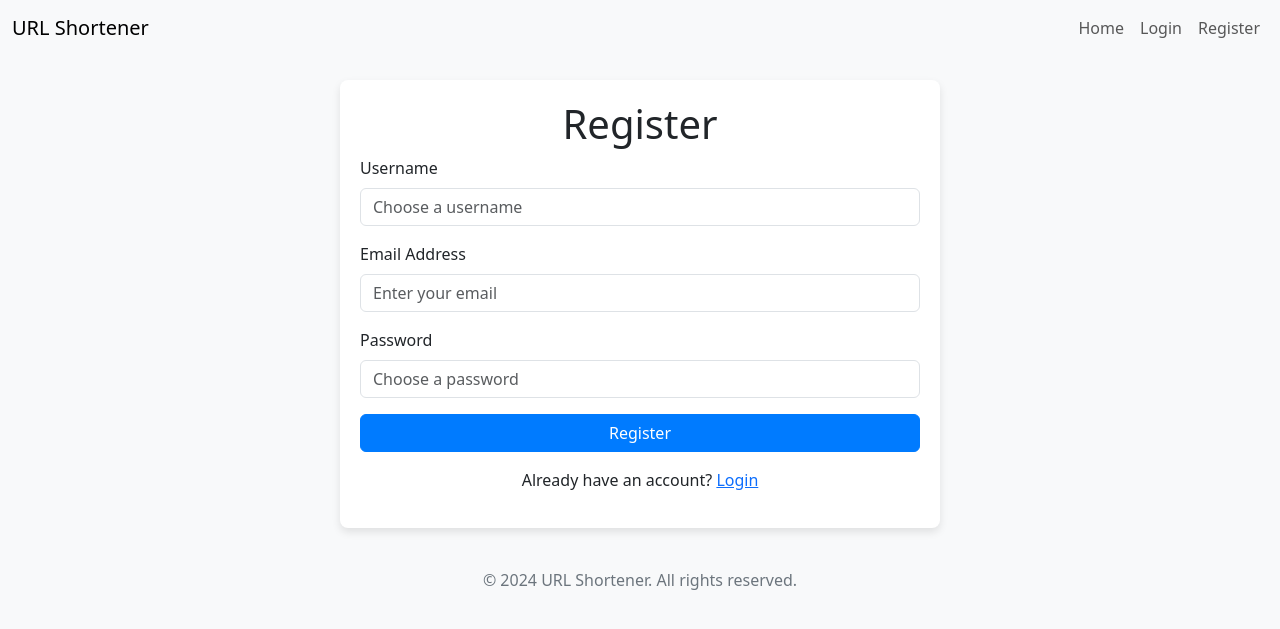
After one commit to YogeshBarai/url_shortener, a Flask app: page /register in a window 1280 px wide. The commit adds this page. Shown: the top 629 px of the page. Run offline with Flask 3, Linux system fonts and the light colour scheme.

Commit message:
login dashboard and visitors / url count

```diff
--- a/app.py
+++ b/app.py
@@ -2,8 +2,11 @@ from flask import Flask, render_template, redirect, url_for, request, flash
 from flask_sqlalchemy import SQLAlchemy
 from flask_login import LoginManager, login_user, login_required, logout_user, current_user
 from werkzeug.security import generate_password_hash, check_password_hash
-from models import db, User, URL
+from models import db, User, URL, VisitorCount
 import os
+from datetime import datetime
+import random
+import string
 
 BASE_DIR = os.path.abspath(os.path.dirname(__file__))
 DB_PATH = os.path.join(BASE_DIR, 'db', 'shorturl.db')
@@ -13,14 +16,16 @@ app = Flask(__name__)
 if not os.path.exists(os.path.join(BASE_DIR, 'db')):
     os.makedirs(os.path.join(BASE_DIR, 'db'))
 app.config['SQLALCHEMY_DATABASE_URI'] = f'sqlite:///{DB_PATH}'
+app.secret_key = os.urandom(24)
+
 db.init_app(app)
-
 with app.app_context():
     db.create_all()
 
 login_manager = LoginManager()
 login_manager.login_view = "login"
 login_manager.init_app(app)
+
 
 @login_manager.user_loader
 def load_user(user_id):
@@ -70,22 +75,50 @@ def logout():
 
 @app.route('/', methods=['GET', 'POST'])
 def index():
+    # Initialize the visitor counter if it doesn't exist
+    visitor = VisitorCount.query.first()
+    if visitor is None:
+        visitor = VisitorCount(count=0)
+        db.session.add(visitor)
+        db.session.commit()
+
+    # Increment the visitor count
+    visitor.count += 1
+    db.session.commit()
+
+    # Get the total number of URLs shortened
+    total_urls = URL.query.count()
+
     if request.method == 'POST':
-        if not current_user.is_authenticated:
-            flash("Please log in to shorten URLs.", "danger")
-            return redirect(url_for('login'))
         long_url = request.form['long_url']
         short_url = ''.join(random.choices(string.ascii_letters + string.digits, k=6))
-        url = URL(long_url=long_url, short_url=short_url, user_id=current_user.id)
+
+        # Check if the user is logged in
+        if current_user.is_authenticated:
+            # Save with associated user ID
+            url = URL(long_url=long_url, short_url=short_url, user_id=current_user.id)
+        else:
+            # Save without a user ID for anonymous users
+            url = URL(long_url=long_url, short_url=short_url)
+
         db.session.add(url)
         db.session.commit()
+
         flash(f"Short URL: {request.host_url}{short_url}", "success")
-    return render_template('index.html')
+
+    return render_template('index.html', visitor_count=visitor.count, total_urls=total_urls)
+
 
 @app.route('/<short_url>')
 def redirect_url(short_url):
     url = URL.query.filter_by(short_url=short_url).first_or_404()
     return redirect(url.long_url)
 
+
+@app.context_processor
+def inject_year():
+    return {'current_year': datetime.now().year}
+
+
 if __name__ == '__main__':
     app.run(debug=True)
--- a/models.py
+++ b/models.py
@@ -2,6 +2,10 @@ from flask_sqlalchemy import SQLAlchemy
 from flask_login import UserMixin
 
 db = SQLAlchemy()
+
+class VisitorCount(db.Model):
+    id = db.Column(db.Integer, primary_key=True)
+    count = db.Column(db.Integer, nullable=False, default=0)
 
 class User(UserMixin, db.Model):
     id = db.Column(db.Integer, primary_key=True)
--- /dev/null
+++ b/templates/base.html
@@ -0,0 +1,56 @@
+<!doctype html>
+<html lang="en">
+<head>
+    <meta charset="utf-8">
+    <meta name="viewport" content="width=device-width, initial-scale=1.0">
+    <title>{% block title %}URL Shortener{% endblock %}</title>
+    <link href="https://cdn.jsdelivr.net/npm/bootstrap@5.3.0-alpha3/dist/css/bootstrap.min.css" rel="stylesheet">
+    <link rel="stylesheet" href="{{ url_for('static', filename='css/styles.css') }}">
+</head>
+<body>
+    <!-- Navbar -->
+    <nav class="navbar navbar-expand-lg navbar-light bg-light">
+        <div class="container-fluid">
+            <a class="navbar-brand" href="{{ url_for('index') }}">URL Shortener</a>
+            <button class="navbar-toggler" type="button" data-bs-toggle="collapse" data-bs-target="#navbarNav" aria-controls="navbarNav" aria-expanded="false" aria-label="Toggle navigation">
+                <span class="navbar-toggler-icon"></span>
+            </button>
+            <div class="collapse navbar-collapse" id="navbarNav">
+                <ul class="navbar-nav ms-auto">
+                    <li class="nav-item">
+                        <a class="nav-link" href="{{ url_for('index') }}">Home</a>
+                    </li>
+                    {% if current_user.is_authenticated %}
+                        <li class="nav-item">
+                            <a class="nav-link" href="{{ url_for('dashboard') }}">Dashboard</a>
+                        </li>
+                        <li class="nav-item">
+                            <a class="nav-link" href="{{ url_for('logout') }}">Logout</a>
+                        </li>
+                    {% else %}
+                        <li class="nav-item">
+                            <a class="nav-link" href="{{ url_for('login') }}">Login</a>
+                        </li>
+                        <li class="nav-item">
+                            <a class="nav-link" href="{{ url_for('register') }}">Register</a>
+                        </li>
+                    {% endif %}
+                </ul>
+            </div>
+        </div>
+    </nav>
+
+    <!-- Main Content -->
+    <div class="container my-4">
+        {% block content %}
+        {% endblock %}
+    </div>
+
+    <!-- Footer -->
+    <footer class="text-center py-3 bg-light">
+        <p>&copy; {{ current_year }} URL Shortener. All rights reserved.</p>
+    </footer>
+
+    <script src="https://cdn.jsdelivr.net/npm/bootstrap@5.3.0-alpha3/dist/js/bootstrap.bundle.min.js"></script>
+</body>
+</html>
--- /dev/null
+++ b/templates/register.html
@@ -0,0 +1,27 @@
+{% extends 'base.html' %}
+
+{% block title %}Register{% endblock %}
+
+{% block content %}
+<div class="auth-container">
+    <h1 class="auth-header text-center">Register</h1>
+    <form action="{{ url_for('register') }}" method="POST">
+        <div class="mb-3">
+            <label for="username" class="form-label">Username</label>
+            <input type="text" name="username" id="username" class="form-control" placeholder="Choose a username" required>
+        </div>
+        <div class="mb-3">
+            <label for="email" class="form-label">Email Address</label>
+            <input type="email" name="email" id="email" class="form-control" placeholder="Enter your email" required>
+        </div>
+        <div class="mb-3">
+            <label for="password" class="form-label">Password</label>
+            <input type="password" name="password" id="password" class="form-control" placeholder="Choose a password" required>
+        </div>
+        <button type="submit" class="btn btn-primary w-100">Register</button>
+    </form>
+    <p class="text-center mt-3">
+        Already have an account? <a href="{{ url_for('login') }}">Login</a>
+    </p>
+</div>
+{% endblock %}
```
Also changed, not shown: templates/dashboard.html (added, +17 -0 lines), templates/index.html (+17 -7 lines), templates/login.html (added, +23 -0 lines).
